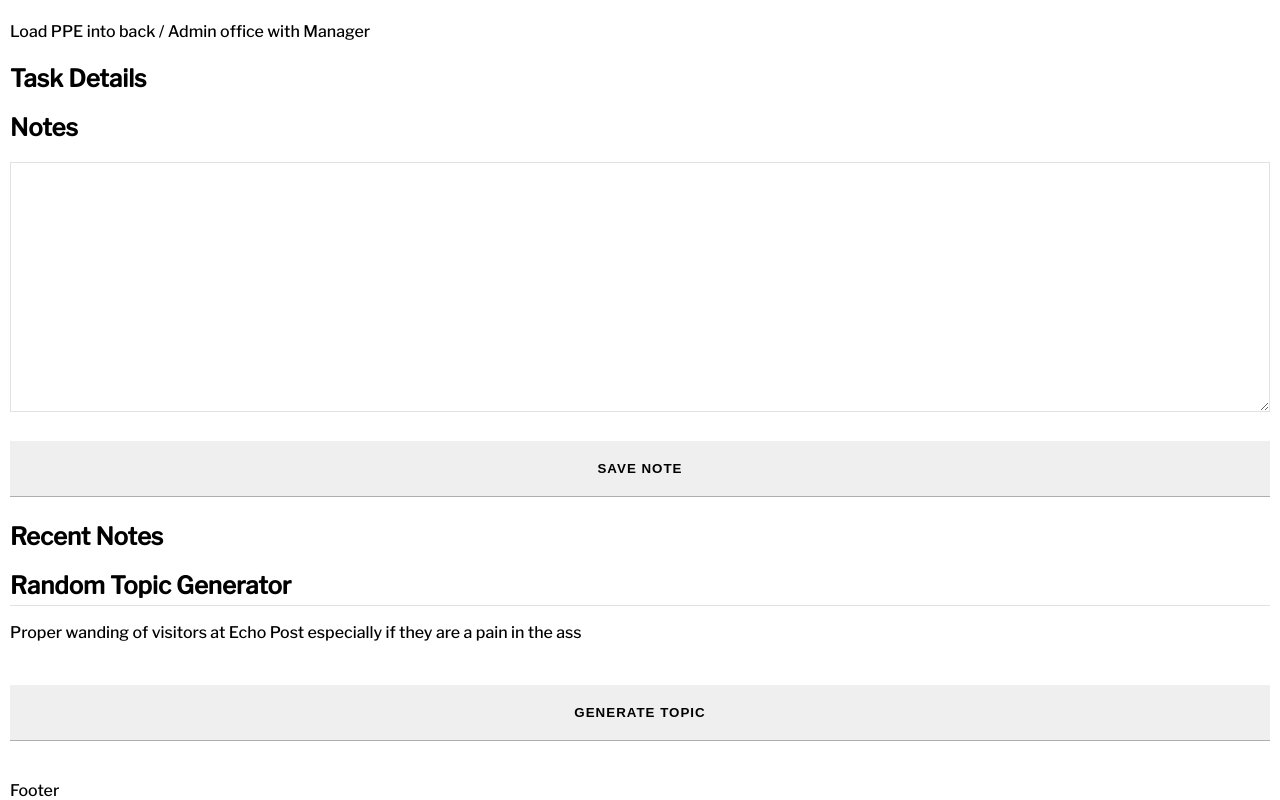
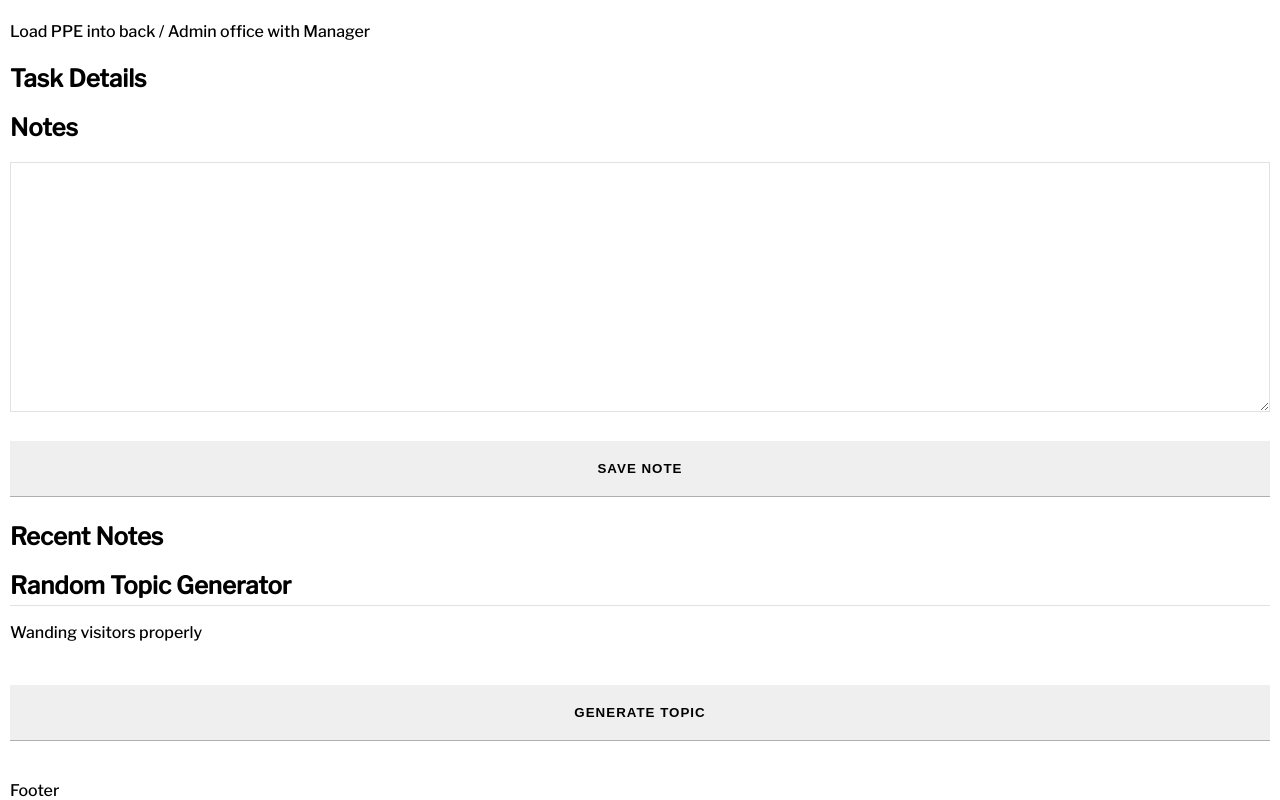
Before and after one commit to chrisvneal/security-soup, a React (Create React App) app: page / in a window 1280 px wide. Shown: the part 1138-1938 px from the top of the page. Built offline with nearby package versions, Linux system fonts and the light colour scheme.

Commit message:
Set first random security topic

```diff
--- a/src/components/RandomTopicGenerator.js
+++ b/src/components/RandomTopicGenerator.js
@@ -12,10 +12,7 @@ const RandomTopicGenerator = () => {
   return (
     <section className="random-topic-generator">
       <h2>Random Topic Generator</h2>
-      <p className="random-topic">
-        Proper wanding of visitors at Echo Post especially if they are a pain in
-        the ass
-      </p>
+      <p className="random-topic">{securityTopics[0]}</p>
       <button onClick={generateRandomTopic} className="randomtopic-btn">
         Generate topic
       </button>
```
